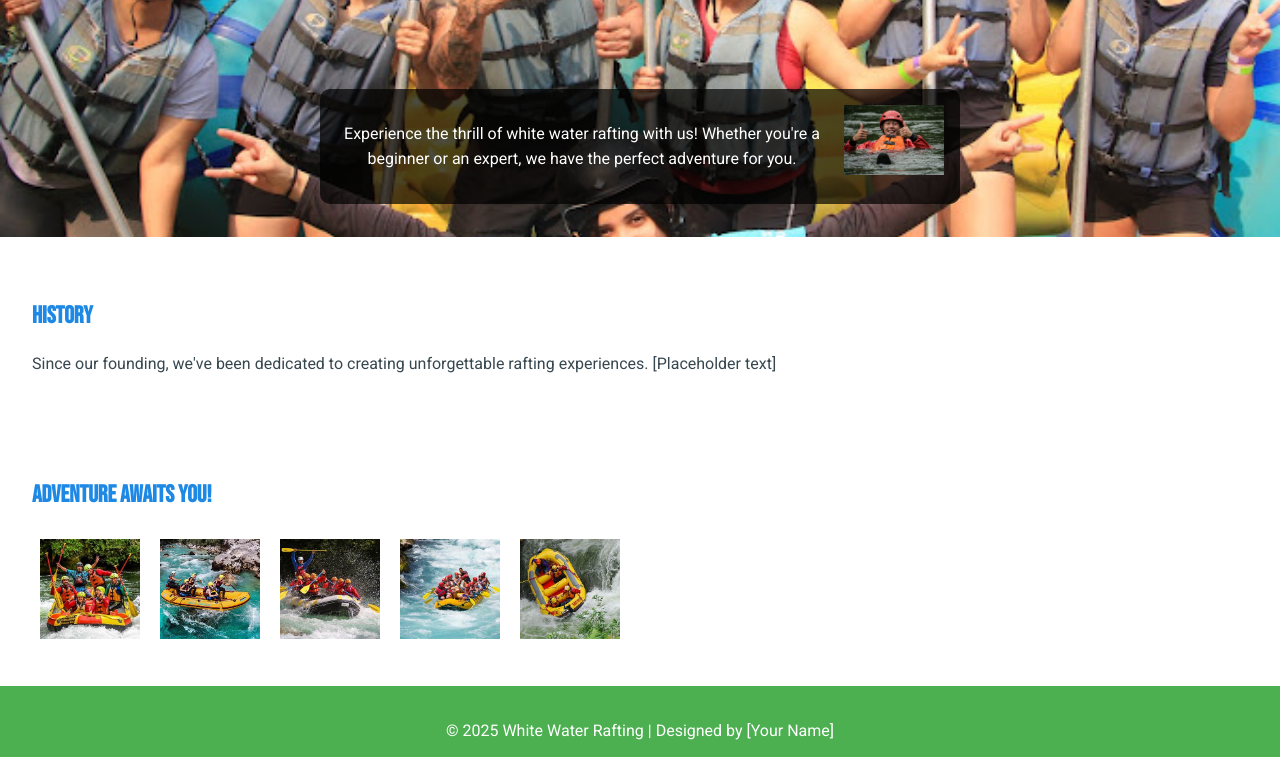
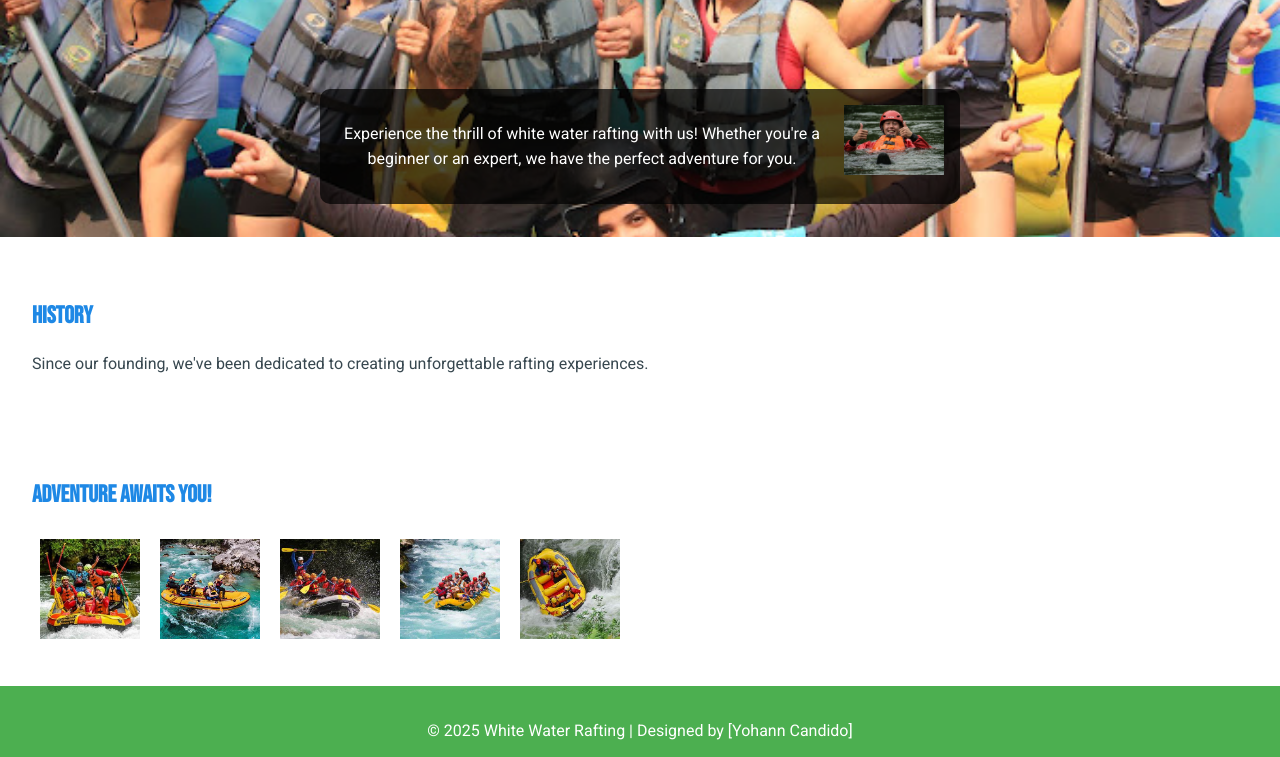
Before and after one commit to yohann/wdd130, a plain HTML site: page wwr/about.html in a window 1280 px wide. Shown: the part 245-1002 px from the top of the page. Drawn offline with Linux system fonts and the light colour scheme.

Commit message:
update google fonts

```diff
--- a/wwr/about.html
+++ b/wwr/about.html
@@ -32,7 +32,7 @@
     <!-- History Section -->
     <section>
       <h2>History</h2>
-      <p>Since our founding, we've been dedicated to creating unforgettable rafting experiences. [Placeholder text]</p>
+      <p>Since our founding, we've been dedicated to creating unforgettable rafting experiences.</p>
     </section>
 
     <!-- Adventure Awaits Section -->
@@ -47,7 +47,7 @@
   </main>
 
   <footer>
-    <p>© 2025 White Water Rafting | Designed by [Your Name]</p>
+    <p>© 2025 White Water Rafting | Designed by [Yohann Candido]</p>
     <a href="#"><img src="images/facebook-icon.png" alt="Facebook"></a>
     <a href="#"><img src="images/instagram-icon.png" alt="Instagram"></a>
     <a href="#"><img src="images/twitter-icon.png" alt="Twitter"></a>
```
